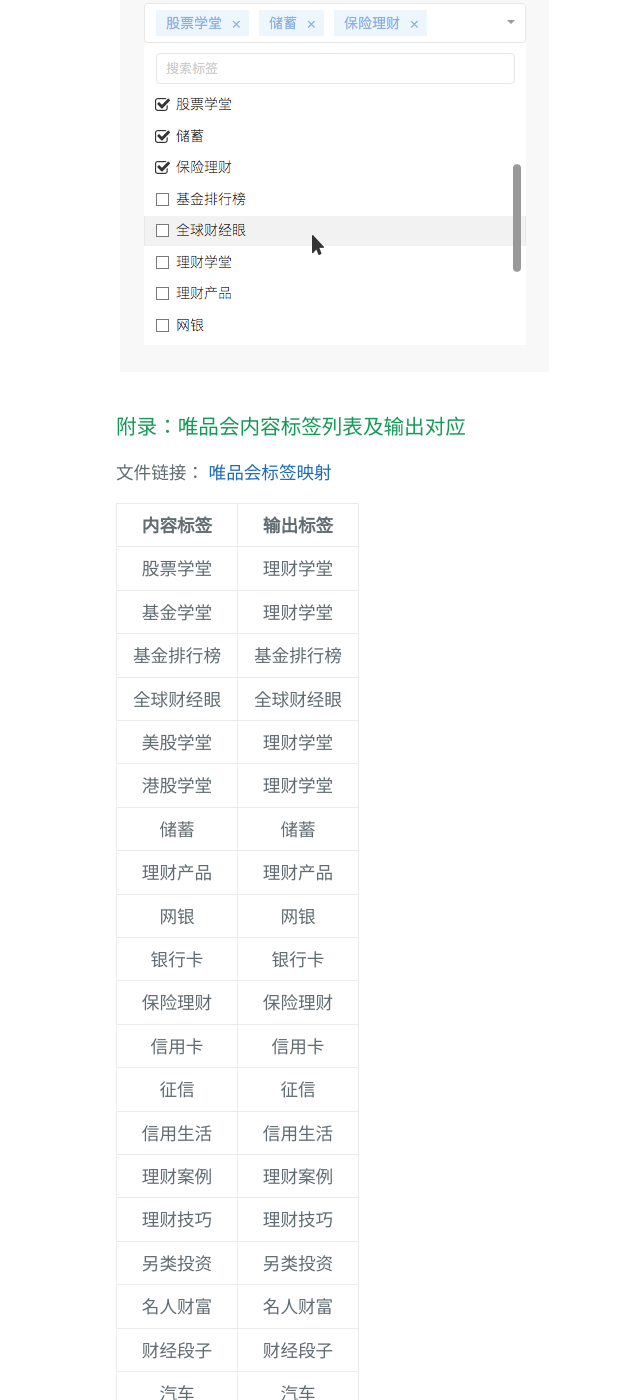
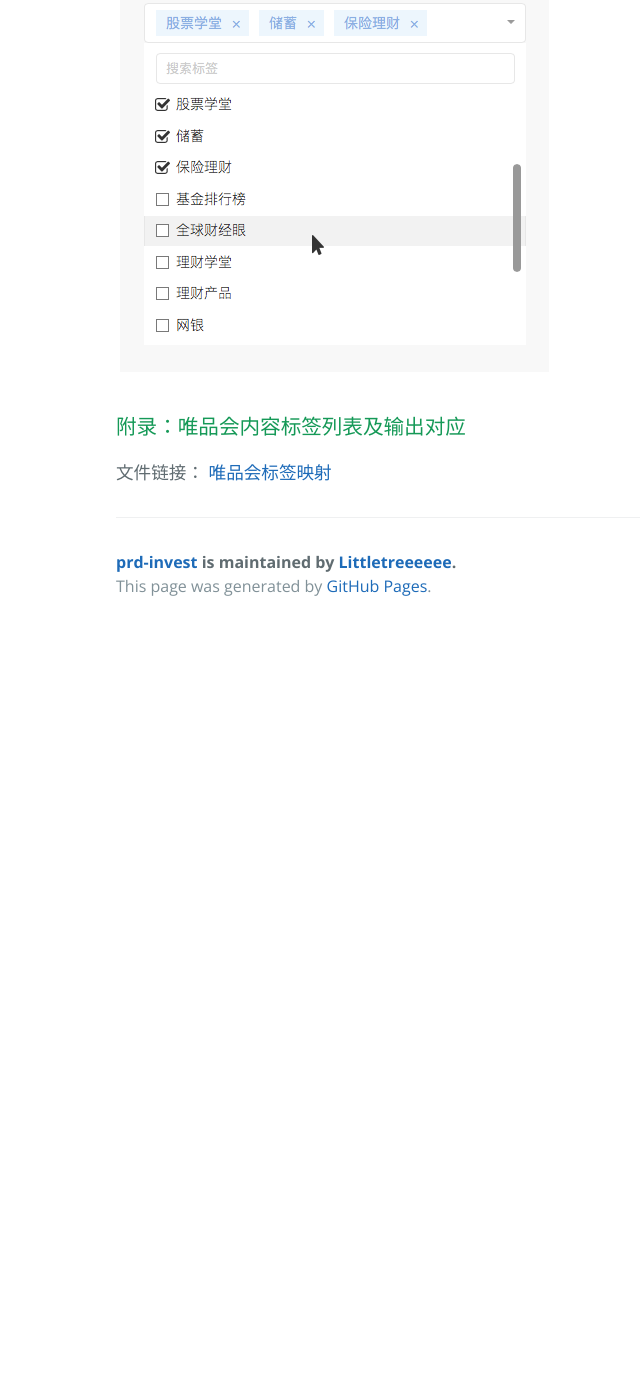
Before and after one commit to Littletreeeeee/prd-invest, a Jekyll site: the page built from documents/prd_invest_tagging_system.md, in a window 1280 px wide and 1400 px high, scrolled down 2955 px. Shown: the whole window, without its empty margins (108-748 px from the left). Built offline with Jekyll 4.4.1, drawn with Linux system fonts in a browser that asks for light colours; the repository's description, which GitHub fills in, is left out; after the commit the page ends 3585 px from its top, so only the background shows below that; some of the changed text lies outside the part shown.

Commit message:
edit prd

```diff
--- a/documents/prd_invest_tagging_system.md
+++ b/documents/prd_invest_tagging_system.md
@@ -38,42 +38,3 @@ layout: default
 ### 附录：唯品会内容标签列表及输出对应
 
 文件链接： [唯品会标签映射](../files/唯品会标签映射.csv)
-
-| 内容标签 | 输出标签 |
-|:---:| :-----------: |
-|股票学堂|理财学堂|
-|基金学堂|理财学堂|
-|基金排行榜|基金排行榜|
-|全球财经眼|全球财经眼|
-|美股学堂|理财学堂|
-|港股学堂|理财学堂|
-|储蓄|储蓄|
-|理财产品|理财产品|
-|网银|网银|
-|银行卡|银行卡|
-|保险理财|保险理财|
-|信用卡|信用卡|
-|征信|征信|
-|信用生活|信用生活|
-|理财案例|理财案例|
-|理财技巧|理财技巧|
-|另类投资|另类投资|
-|名人财富|名人财富|
-|财经段子|财经段子|
-|汽车|汽车|
-|消费升级|消费升级|
-|时尚生活|时尚生活|
-|休闲娱乐|休闲娱乐|
-|旅游出行|旅游出行|
-|互联网金融|互联网金融|
-|支付安全|支付安全|
-|3C产品|3C产品|
-|生活小窍门|生活小窍门|
-|医疗健康|医疗健康|
-|房价|楼市投资|
-|房租|楼市投资|
-|楼市供需|楼市投资|
-|房贷|楼市投资|
-|公积金|楼市投资|
-|买房指南|楼市投资|
-|装修|楼市投资|
```
Also changed, not shown: files/唯品会标签映射.csv (+10 -26 lines).
